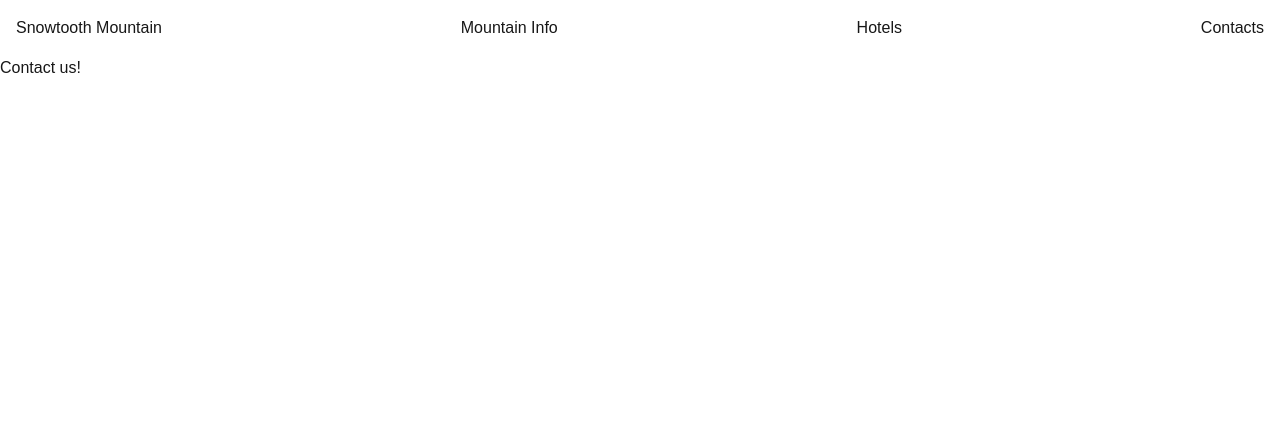
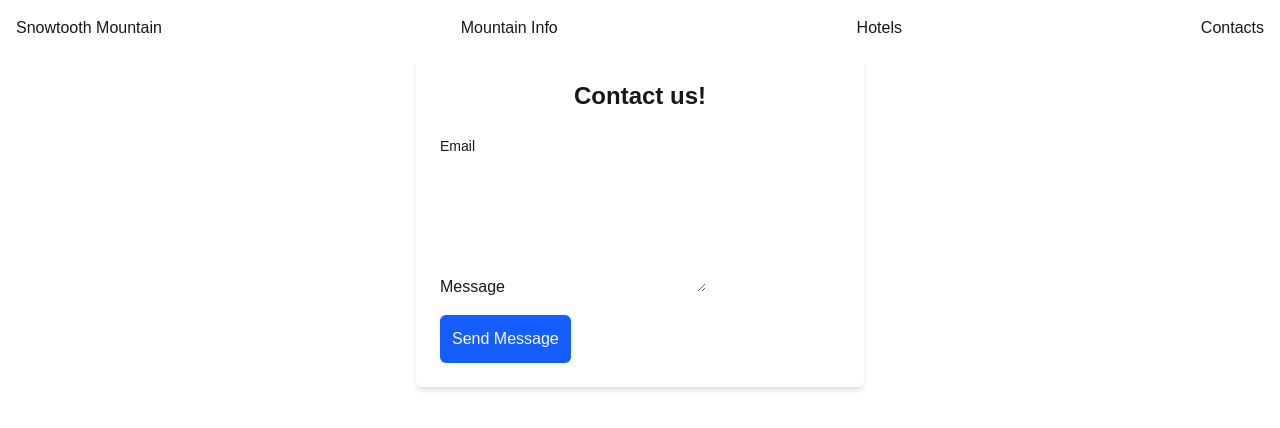
Before and after one commit to Risb07/react-next-journey, a Next.js app: page /contact in a window 1280 px wide. Shown: the top 428 px of the page. Built offline with nearby package versions, Linux system fonts and the light colour scheme.

Commit message:
Client Component Created

```diff
--- a/src/app/contact/page.js
+++ b/src/app/contact/page.js
@@ -1,7 +1,39 @@
-export default function Contact(){
-      return (
-            <main>
-                  <h1>Contact us!</h1>
-            </main>
-      )
+export default function Contact() {
+
+
+  return (
+    <main className="max-w-md mx-auto p-6 bg-white shadow-md rounded-md">
+      <h1 className="text-2xl font-bold text-center mb-6">Contact us!</h1>
+      <form className="space-y-4">
+        <div>
+          <label
+            htmlFor="email"
+            className="block text-sm font-medium text-grey-700"
+          >
+            Email
+          </label>
+          <input
+            id="email"
+            type="email"
+            name="email"
+            className="border-grey-300 focus:ring-2 focu:ring-blue-500 "
+            required
+          />
+        </div>
+        <div>
+          <label htmlFor="message">Message</label>
+          <textarea
+            id="message"
+            name="message"
+            rows="4"
+            className="border-grey-300 focus:ring-2 focu:ring-blue-500 "
+            required
+          ></textarea>
+        </div>
+        <button className="text-white bg-blue-600 rounded-md p-3" type="submit">
+          Send Message
+        </button>
+      </form>
+    </main>
+  );
 }
--- /dev/null
+++ b/src/app/hotels/HotelBlock.js
@@ -0,0 +1,15 @@
+"use client";
+import Image from "next/image";
+
+export default function HotelBlock({ id, name, capacity }) {
+  const imageLoader = ({ src }) => {
+    return `./hotels/${src}.jpeg`;
+  };
+  return (
+    <div>
+      <h2>{name}</h2>
+      <p>{capacity}</p>
+      <Image src={id} width={300} height={300} loader={imageLoader} alt="Image"/>
+    </div>
+  );
+}
--- a/src/app/hotels/page.js
+++ b/src/app/hotels/page.js
@@ -1,15 +1,8 @@
+import HotelBlock from "./HotelBlock";
+
 async function getData() {
   const res = await fetch("https://snowtooth-hotel-api.fly.dev");
   return res.json();
-}
-
-function HotelBlock({ name, capacity }) {
-  return (
-    <div>
-      <h2>{name}</h2>
-      <p>{capacity}</p>
-    </div>
-  );
 }
 
 export default async function Page() {
@@ -22,6 +15,7 @@ export default async function Page() {
           {data.map((hotel) => (
             <HotelBlock
               key={hotel.id}
+              id={hotel.id}
               name={hotel.name}
               capacity={hotel.capacity}
             />
```
